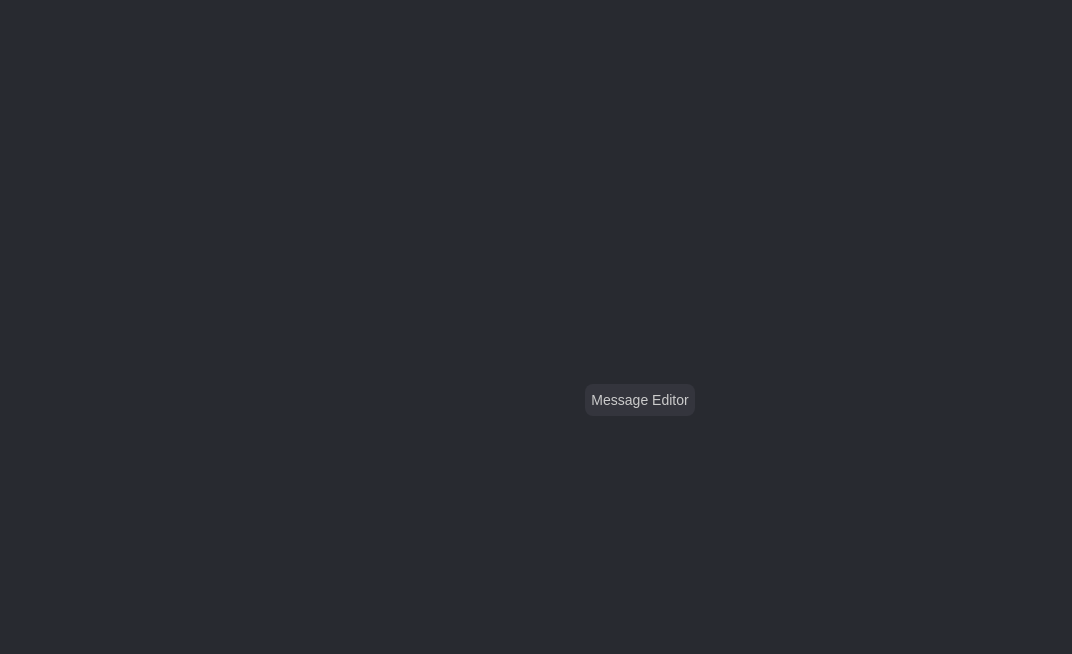
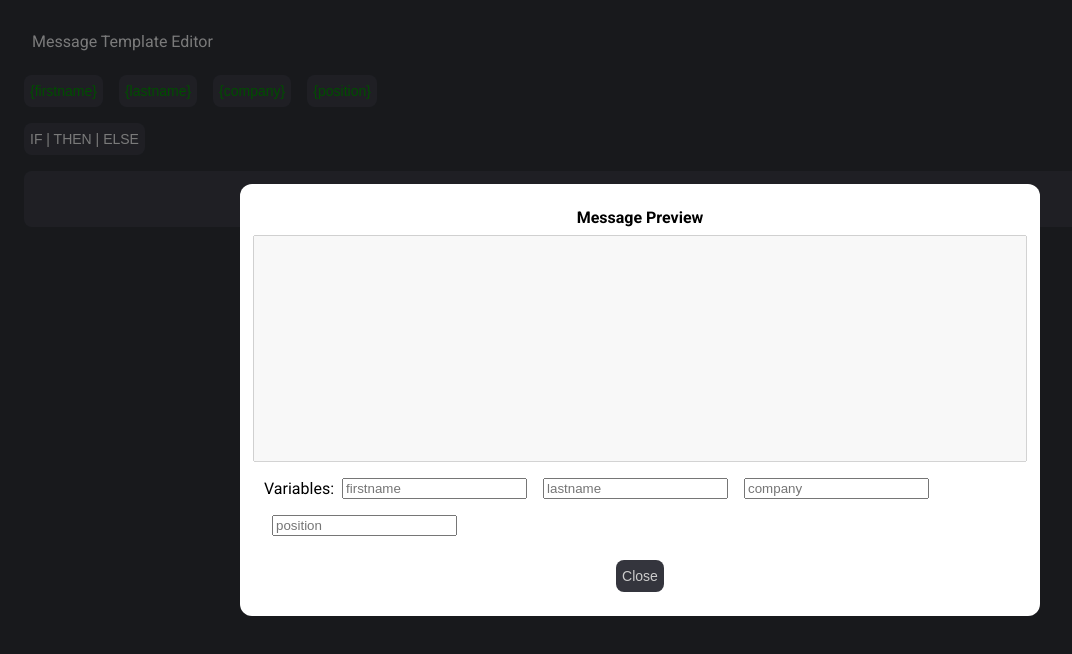
Before and after one commit to Duke2017/MTE, a React (Create React App) app: page / in a window 1280 px wide. Both pictures are taken after a click on the button "Preview". Shown: the top 654 px of the page, without its empty margins (0-1072 px from the left). Built offline with nearby package versions, Linux system fonts and the light colour scheme.

Commit message:
final lap

```diff
--- a/src/App.tsx
+++ b/src/App.tsx
@@ -23,6 +23,7 @@ function App() {
         <div className={globalClasses.appContent}>
           <MessageTemplateEditor
             arrVarNames={["firstname", "lastname", "company", "position"]}
+            template={localStorage.template ? JSON.parse(localStorage.template) : null }
             callbackClose={callbackClose}
             callbackSave={callbackSave}
           />
--- a/src/Styles.module.scss
+++ b/src/Styles.module.scss
@@ -88,3 +88,27 @@
   width: 3rem;
   margin-top: 1.5rem;
 }
+
+.modal {
+ height: 100vh;
+ width: 100vw;
+ background-color: rgba(0, 0, 0, 0.4);
+ position: fixed;
+ top: 0;
+ left: 0;
+ display: flex;
+ align-items: center;
+ justify-content: center;
+}
+
+.modal_dialog {
+  display: flex;
+  height: 50vh;
+  width: 60vw;
+  justify-content: space-evenly;
+  align-items: center;
+  flex-direction: column;
+  background-color: white;
+  border-radius: 12px;
+  padding: 1rem;
+}
--- /dev/null
+++ b/src/components/MessagePreview.tsx
@@ -0,0 +1,79 @@
+import { useEffect, useRef, useState } from "react";
+import globalClasses from "../Styles.module.scss";
+import { IState, valuesType } from "../types";
+import messageGenerator from "../utils/messageGenerator";
+
+interface IMessagePreview {
+  onClose: VoidFunction;
+  arrVarNames: string[];
+  template: IState[];
+}
+
+export default function MessagePreview({ onClose, arrVarNames, template }: IMessagePreview) {
+  const obj: valuesType = {};
+  arrVarNames.forEach((el) => {
+    obj[el] = "";
+  });
+  const [values, setValues] = useState(obj);
+
+  function handleValueChange(event: React.ChangeEvent<HTMLInputElement>, key: string) {
+    // const valuesNew = {...values};
+    // valuesNew[key] = event.target.value;
+    // setValues(valuesNew);
+    setValues(prevValues => ({ ...prevValues, [key]: event.target.value }));
+  }
+
+  const rootRef = useRef<HTMLDivElement>(null);
+  useEffect(() => {
+    const handleWrapperClick = (event: MouseEvent) => {
+      const { target } = event;
+
+      if (target instanceof Node && rootRef.current === target) {
+        onClose();
+      }
+    };
+    const handleEscapePress = (event: KeyboardEvent) => {
+      if (event.key === "Escape") {
+        onClose();
+      }
+    };
+
+    window.addEventListener("click", handleWrapperClick);
+    window.addEventListener("keydown", handleEscapePress);
+
+    return () => {
+      window.removeEventListener("click", handleWrapperClick);
+      window.removeEventListener("keydown", handleEscapePress);
+    };
+  }, [onClose]);
+
+  return (
+    <div className={globalClasses.modal} ref={rootRef}>
+      <div className={globalClasses.modal_dialog} ref={rootRef}>
+        <div style={{ fontWeight: "bold", margin: "0.5rem" }}>Message Preview</div>
+        <textarea
+          disabled
+          style={{ resize: "none", width: "100%", height: "100%" }}
+          value={messageGenerator(template, values)}
+        ></textarea>
+        <div className={globalClasses.hBox} style={{ margin: "0.5rem", flexWrap: "wrap", alignItems: "center" }}>
+          Variables:
+          {arrVarNames.map((el) => {
+            return (
+              <input
+                key={el}
+                value={values[el]}
+                placeholder={el}
+                style={{ margin: "0.5rem" }}
+                onChange={(e) => handleValueChange(e, el)}
+              />
+            );
+          })}
+        </div>
+        <button className={globalClasses.button} onClick={onClose}>
+          Close
+        </button>
+      </div>
+    </div>
+  );
+}
--- a/src/components/MessageTemplateEditor.tsx
+++ b/src/components/MessageTemplateEditor.tsx
@@ -1,28 +1,24 @@
-import React, { useRef, MouseEvent, RefObject, useState, useEffect } from "react";
+import React, { useRef, MouseEvent, RefObject, useState } from "react";
 import globalClasses from "../Styles.module.scss";
 import TextArea from "./TextArea";
 import VariableElement from "./VariableElement";
 import ITE from "./ITE";
-import { fnUid } from "../utils/fnUid";
+import fnUid from "../utils/fnUid";
 import { IState, IUsingTextArea } from "../types";
+import { createPortal } from "react-dom";
+import MessagePreview from "./MessagePreview";
 
 interface IProps {
   arrVarNames: string[];
   callbackClose: VoidFunction;
   callbackSave: (template: IState[]) => void;
+  template?: IState[];
 }
 
-export default function MessageTemplateEditor({ arrVarNames, callbackClose, callbackSave }: IProps) {
-  const [template, setTemplate] = useState<IState[]>([{ id: fnUid(), value: "" }]);
+export default function MessageTemplateEditor({ arrVarNames, template, callbackClose, callbackSave }: IProps) {
+  const [templateState, setTemplateState] = useState<IState[]>(template || [{ id: fnUid(), value: "" }]);
+  const [showModal, setShowModal] = useState(false);
   arrVarNames = localStorage.arrVarNames ? JSON.parse(localStorage.arrVarNames) : arrVarNames;
-  //const template = localStorage.template ? JSON.parse(localStorage.template) : null;
-
-  const getTemplateFromLocalStorage = () => {
-    if (localStorage.template) {
-      setTemplate(JSON.parse(localStorage.template));
-    }
-  };
-  useEffect(getTemplateFromLocalStorage, []);
 
   const lastUsingTextArea: IUsingTextArea = {
     textAreaRef: useRef<HTMLTextAreaElement>(null),
@@ -34,7 +30,7 @@ export default function MessageTemplateEditor({ arrVarNames, callbackClose, call
   };
 
   const onVariableElementClick = (text: string) => {
-    const updatedTemplate = [...template];
+    const updatedTemplate = [...templateState];
     let current = lastUsingTextArea.textAreaRef.current;
     let id = lastUsingTextArea.id;
     if (updatedTemplate.length === 1 && !current) {
@@ -60,7 +56,7 @@ export default function MessageTemplateEditor({ arrVarNames, callbackClose, call
         });
       };
       searchFunc(updatedTemplate);
-      setTemplate(updatedTemplate);
+      setTemplateState(updatedTemplate);
     }
   };
 
@@ -70,7 +66,7 @@ export default function MessageTemplateEditor({ arrVarNames, callbackClose, call
   };
 
   const callbackOnDelete = (id: string) => {
-    const updatedTemplate = [...template];
+    const updatedTemplate = [...templateState];
     const searchFunc = (array: IState[]) => {
       for (let index = 0; index < array.length; index++) {
         const element = array[index];
@@ -87,12 +83,12 @@ export default function MessageTemplateEditor({ arrVarNames, callbackClose, call
       }
     };
     searchFunc(updatedTemplate);
-    setTemplate(updatedTemplate);
+    setTemplateState(updatedTemplate);
   };
 
   const onITEButtonClick = (event: MouseEvent<HTMLButtonElement>) => {
     event.preventDefault();
-    const updatedTemplate = [...template];
+    const updatedTemplate = [...templateState];
     let oneTextArea = false;
     let current = lastUsingTextArea.textAreaRef.current;
     let id = lastUsingTextArea.id;
@@ -129,12 +125,12 @@ export default function MessageTemplateEditor({ arrVarNames, callbackClose, call
       };
 
       searchFunc(updatedTemplate);
-      setTemplate(updatedTemplate);
+      setTemplateState(updatedTemplate);
     }
   };
 
   function handleTextAreaChange(event: React.ChangeEvent<HTMLTextAreaElement>, id: string) {
-    const updatedTemplate = [...template];
+    const updatedTemplate = [...templateState];
     const searchFunc = (array: IState[]) => {
       array.forEach((element) => {
         if (element.id === id) {
@@ -149,7 +145,7 @@ export default function MessageTemplateEditor({ arrVarNames, callbackClose, call
     };
 
     searchFunc(updatedTemplate);
-    setTemplate(updatedTemplate);
+    setTemplateState(updatedTemplate);
   }
 
   return (
@@ -168,7 +164,7 @@ export default function MessageTemplateEditor({ arrVarNames, callbackClose, call
         </button>
       </div>
 
-      {template.map((element, index) => {
+      {templateState.map((element, index) => {
         return (
           <React.Fragment key={element.id}>
             <div className={globalClasses.hBox}>
@@ -194,10 +190,16 @@ export default function MessageTemplateEditor({ arrVarNames, callbackClose, call
       })}
 
       <div className={globalClasses.hBox} style={{ justifyContent: "center" }}>
-        <button className={globalClasses.button} onClick={callbackClose}>
+        <button
+          className={globalClasses.button}
+          onClick={() => {
+            setShowModal(true);
+          }}
+        >
           Preview
         </button>
-        <button className={globalClasses.button} onClick={() => callbackSave(template)}>
+        {showModal && createPortal(<MessagePreview template={templateState} arrVarNames={arrVarNames} onClose={() => setShowModal(false)} />, document.body)}
+        <button className={globalClasses.button} onClick={() => callbackSave(templateState)}>
           Save
         </button>
         <button className={globalClasses.button} onClick={callbackClose}>
--- a/src/types.ts
+++ b/src/types.ts
@@ -22,3 +22,7 @@ export interface IUsingTextArea {
   textAreaRef: React.RefObject<HTMLTextAreaElement>;
   id: string;
 }
+
+export type valuesType = {
+  [key: string]: string;
+}
--- a/src/utils/fnUid.ts
+++ b/src/utils/fnUid.ts
@@ -1,5 +1,5 @@
 //Creates and returns a pseudo-unique ID.
 let iIdCounter = 0;
-export const fnUid = function uid() {
+export default function uid() {
   return "id-" + new Date().valueOf() + "-" + iIdCounter++;
 };
--- /dev/null
+++ b/src/utils/messageGenerator.ts
@@ -0,0 +1,35 @@
+import { IState, valuesType } from "../types";
+
+export default function messageGenerator(template: IState[], values: valuesType) {
+  let result = "";
+  const searchFunc = (array: IState[]) => {
+    array.forEach((element: IState) => {
+      let value = element.value;
+      if (value === ''){
+        return;
+      }
+      for (const key in values) {
+        value = value.replaceAll("{" + key + "}", values[key]);
+      }
+      result += value + "\n";
+      if (element.ITE) {
+
+        if (element.ITE[0][0].value) {
+          let value = element.ITE[0][0].value;
+          for (const key in values) {
+            value = value.replaceAll("{" + key + "}", values[key]);
+          }
+          if (value) {
+            searchFunc(element.ITE[1]);
+          } else {
+            searchFunc(element.ITE[2]);
+          }
+        } else {
+          searchFunc(element.ITE[2]);
+        }
+      }
+    });
+  };
+  searchFunc(template);
+  return result;
+}
```
